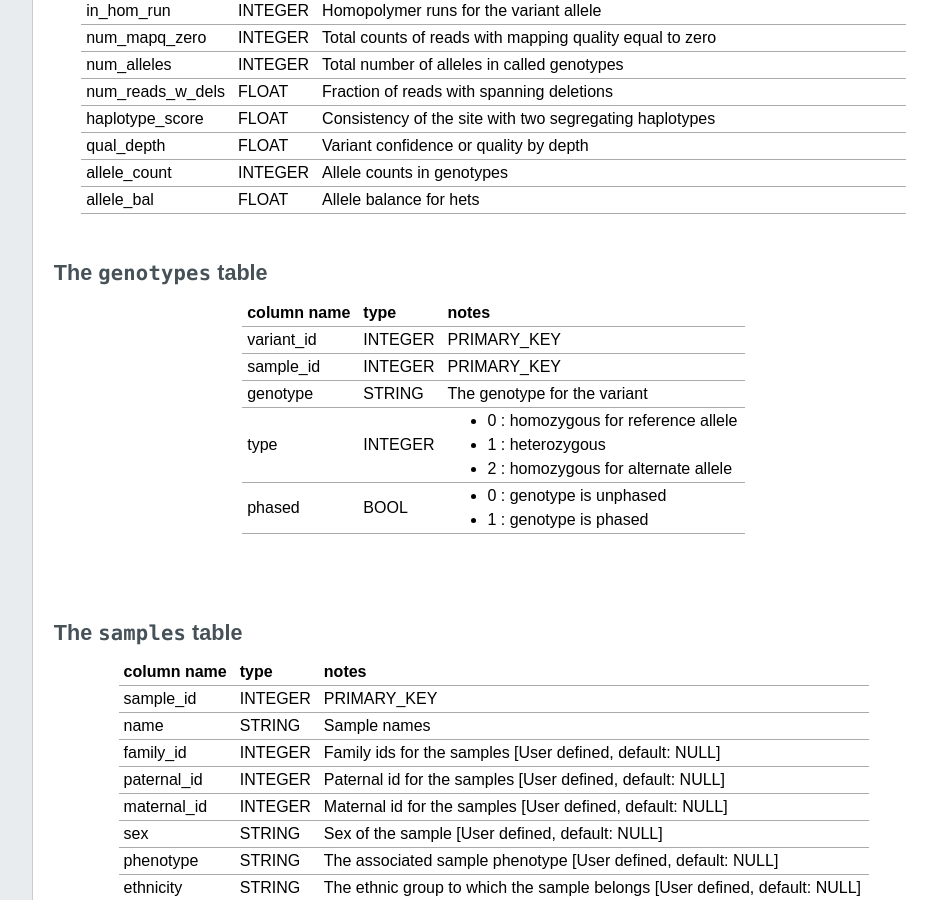
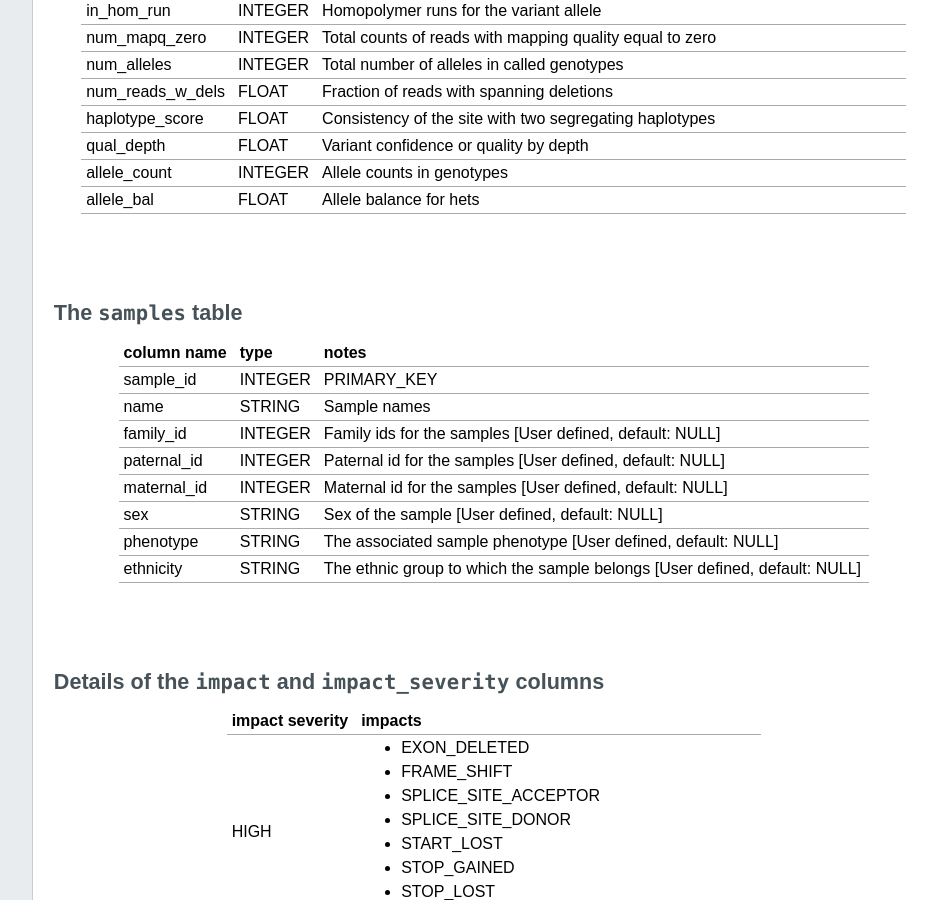
Before and after one commit to arq5x/gemini, a Sphinx documentation site: the page built from docs/content/database_schema.rst, in a window 1280 px wide and 900 px high, scrolled down 1558 px. Shown: the whole window, without its empty margins (224-1161 px from the left). Built offline with Sphinx 7.4.7, drawn with Linux system fonts in a browser that asks for light colours; formulas are drawn with MathJax 3; pages that are not in the unit, such as notebooks, are missing from menus.

Commit message:
remove old genotypes table from schema

```diff
--- a/docs/content/database_schema.rst
+++ b/docs/content/database_schema.rst
@@ -69,24 +69,6 @@ allele_count      INTEGER       Allele counts in genotypes
 allele_bal        FLOAT         Allele balance for hets
 ================  ========      ===========================================================================
 
-
-
-The ``genotypes`` table
-----------------------
-
-==============  =========   =============================
-column name     type        notes
-==============  =========   =============================
-variant_id      INTEGER     PRIMARY_KEY
-sample_id       INTEGER     PRIMARY_KEY
-genotype        STRING      The genotype for the variant
-type            INTEGER     * 0 : homozygous for reference allele
-                            * 1 : heterozygous
-                            * 2 : homozygous for alternate allele
-phased          BOOL        * 0 : genotype is unphased
-                            * 1 : genotype is phased
-==============  =========   =============================
-
 |
 
 The ``samples`` table
```
